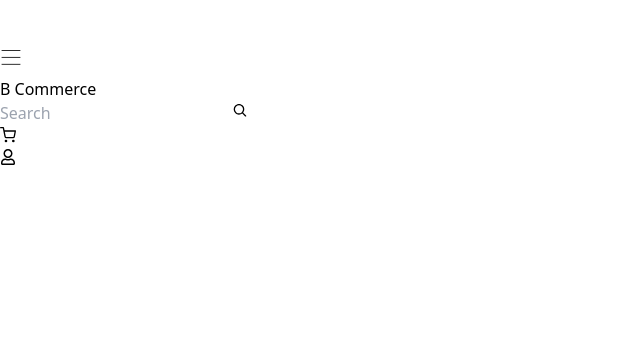
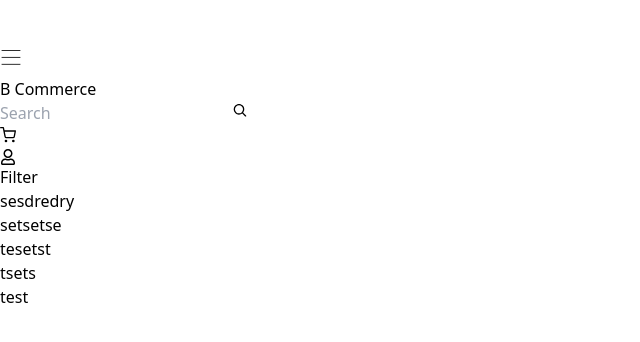
Before and after one commit to MohamedBechirMejri/b-commerce, a Next.js app: page / in a window 1280 px wide. Shown: the top 342 px of the page, without its empty margins (0-640 px from the left). Built offline with nearby package versions, Linux system fonts and the light colour scheme.

Commit message:
add filters placeholders

```diff
--- a/src/components/Browse/Filter.tsx
+++ b/src/components/Browse/Filter.tsx
@@ -1,5 +1,47 @@
 const Filter = () => {
-  return <div className="border border-current"></div>;
+  const category = {
+    tagCollections: [
+      {
+        name: "sesdredry",
+        tags: [
+          {
+            name: "setsetse",
+          },
+          {
+            name: "tesetst",
+          },
+        ],
+      },
+      {
+        name: "tsets",
+        tags: [
+          {
+            name: "test",
+          },
+        ],
+      },
+    ],
+  };
+
+  return (
+    <div className="p-4 py-8 ">
+      <h1 className="text-2xl">Filter</h1>
+      <ul>
+        {category.tagCollections.map((tagCollection) => (
+          <li key={tagCollection.name}>
+            <h2>{tagCollection.name}</h2>
+            <ul>
+              {tagCollection.tags.map((tag) => (
+                <li key={tag.name}>
+                  <button>{tag.name}</button>
+                </li>
+              ))}
+            </ul>
+          </li>
+        ))}
+      </ul>
+    </div>
+  );
 };
 
 export default Filter;
```
